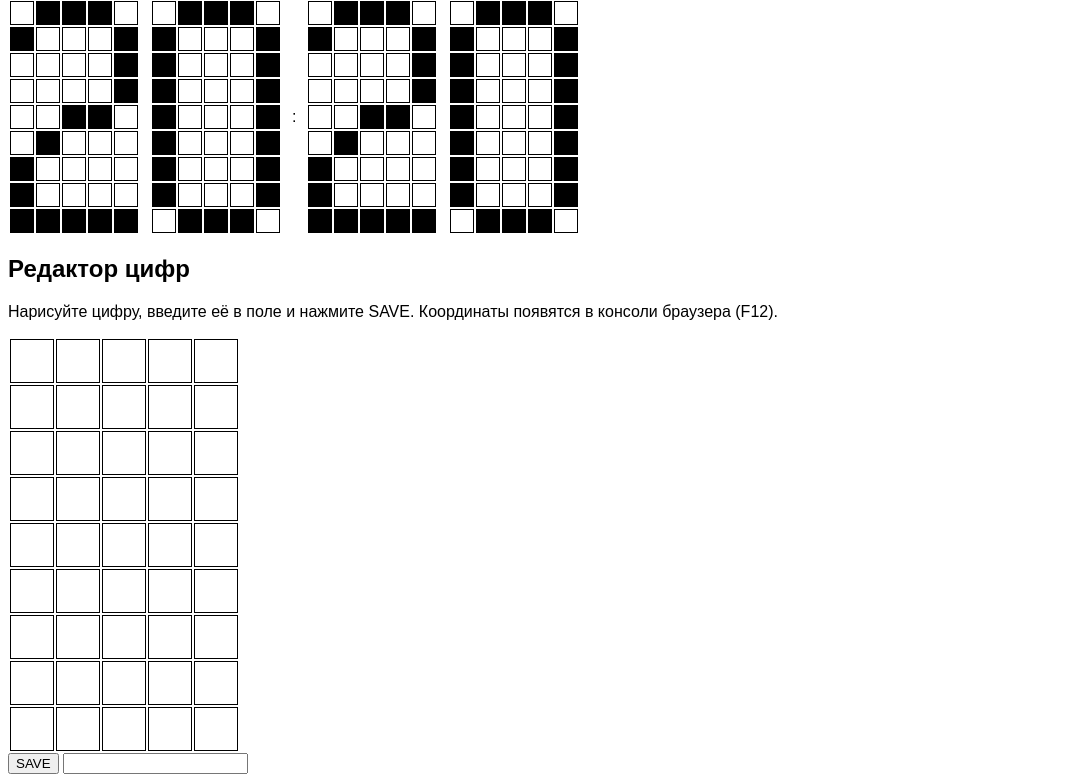
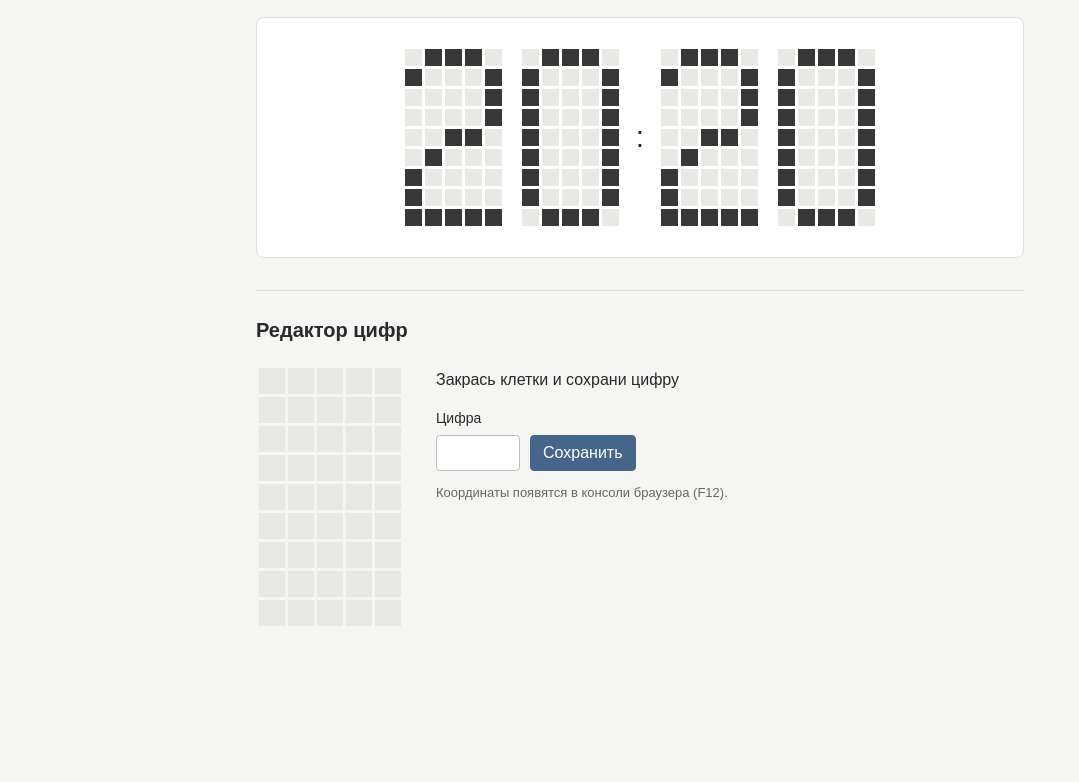
Before and after one commit to swistti-hash/2026-js, a plain HTML site: page 01/index.html in a window 1280 px wide. Shown: the part 81-863 px from the top of the page, without its empty margins (0-1079 px from the left). After the commit the page ends 800 px from the top, so only its background shows below. Drawn offline with Linux system fonts and the light colour scheme.

Commit message:
Оформление часов и редактора

```diff
--- a/01/index.html
+++ b/01/index.html
@@ -3,22 +3,36 @@
   <head>
     <meta charset="UTF-8">
     <meta name="viewport" content="width=device-width, initial-scale=1">
-    <title>Часы</title>
+    <title>Пиксельные часы</title>
     <link rel="stylesheet" href="./style.css">
   </head>
   <body>
-    <h1>Часы</h1>
-    <main class="main">
-      <div class="digit"></div>
-      <div class="digit"></div>
-      <span>:</span>
-      <div class="digit"></div>
-      <div class="digit"></div>
+    <main class="page">
+      <h1>Пиксельные часы</h1>
+      <div class="main">
+        <div class="digit"></div>
+        <div class="digit"></div>
+        <span class="colon">:</span>
+        <div class="digit"></div>
+        <div class="digit"></div>
+      </div>
+
+      <section class="editor">
+        <h2>Редактор цифр</h2>
+        <div class="second">
+          <div class="editor-table"></div>
+          <div class="editor-controls">
+            <p>Закрась клетки и сохрани цифру</p>
+            <label for="digit-input">Цифра</label>
+            <div class="editor-actions">
+              <input id="digit-input" type="text">
+              <button type="button">Сохранить</button>
+            </div>
+            <p class="hint">Координаты появятся в консоли браузера (F12).</p>
+          </div>
+        </div>
+      </section>
     </main>
-
-    <h2>Редактор цифр</h2>
-    <p>Нарисуйте цифру, введите её в поле и нажмите SAVE. Координаты появятся в консоли браузера (F12).</p>
-    <div class="second"></div>
     <script src="./script.js"></script>
   </body>
 </html>
--- a/01/script.js
+++ b/01/script.js
@@ -112,8 +112,7 @@ function createClickableTable(el, rows, columns) {
   let array = [];
   let object = {};
 
-  el.innerHTML = createTable(rows, columns);
-  el.innerHTML += '<button>SAVE</button> <input aria-label="Цифра">';
+  el.querySelector(".editor-table").innerHTML = createTable(rows, columns);
 
   const btn = el.querySelector("button");
   const input = el.querySelector("input");
--- a/01/style.css
+++ b/01/style.css
@@ -1,26 +1,159 @@
+* {
+  box-sizing: border-box;
+}
+
 body {
-  background-color: white;
-  color: black;
+  margin: 0;
+  background-color: #f5f5f3;
+  color: #292929;
   font-family: Arial, sans-serif;
+  line-height: 1.5;
+}
+
+.page {
+  max-width: 800px;
+  margin: 40px auto;
+  padding: 0 16px;
+}
+
+h1 {
+  margin: 0 0 24px;
+  font-size: 28px;
+  line-height: 1.2;
 }
 
 .main {
   display: flex;
+  justify-content: center;
   align-items: center;
+  gap: 14px;
+  padding: 28px 16px;
+  background-color: white;
+  border: 1px solid #dededb;
+  border-radius: 8px;
+}
+
+table {
+  border-spacing: 3px;
+}
+
+td {
+  width: 17px;
+  height: 17px;
+  padding: 0;
+  background-color: #e8e8e5;
+}
+
+td.marked {
+  background-color: #383838;
+}
+
+.colon {
+  font-size: 30px;
+  line-height: 1;
+}
+
+.editor {
+  margin-top: 32px;
+  padding-top: 24px;
+  border-top: 1px solid #dcdcd8;
+}
+
+h2 {
+  margin: 0 0 20px;
+  font-size: 20px;
+}
+
+.second {
+  display: flex;
+  align-items: flex-start;
+  gap: 32px;
+}
+
+.second td {
+  width: 26px;
+  height: 26px;
+  cursor: pointer;
+}
+
+.editor-controls {
+  padding-top: 3px;
+}
+
+.editor-controls p {
+  margin: 0 0 16px;
+}
+
+label {
+  display: block;
+  margin-bottom: 6px;
+  font-size: 14px;
+}
+
+.editor-actions {
+  display: flex;
   gap: 10px;
 }
 
-td {
-  width: 20px;
-  height: 20px;
-  border: solid 1px black;
+input,
+button {
+  height: 36px;
+  border: 1px solid #bdbdb8;
+  border-radius: 4px;
+  padding: 0 12px;
+  font: inherit;
 }
 
-td.marked {
-  background-color: black;
+input {
+  width: 84px;
+  background-color: white;
+  color: #292929;
 }
 
-.second td {
-  width: 40px;
-  height: 40px;
+button {
+  border-color: #46658a;
+  background-color: #46658a;
+  color: white;
+  cursor: pointer;
 }
+
+input:focus-visible,
+button:focus-visible {
+  outline: 2px solid #46658a;
+  outline-offset: 3px;
+}
+
+.editor-controls .hint {
+  margin-top: 12px;
+  font-size: 13px;
+  color: #666;
+}
+
+@media (max-width: 560px) {
+  .page {
+    margin-top: 28px;
+  }
+
+  .main {
+    gap: 7px;
+    padding: 22px 8px;
+  }
+
+  .main table {
+    border-spacing: 2px;
+  }
+
+  .main td {
+    width: 10px;
+    height: 10px;
+  }
+
+  .colon {
+    font-size: 24px;
+  }
+
+  .second {
+    flex-direction: column;
+    gap: 20px;
+  }
+}
```
